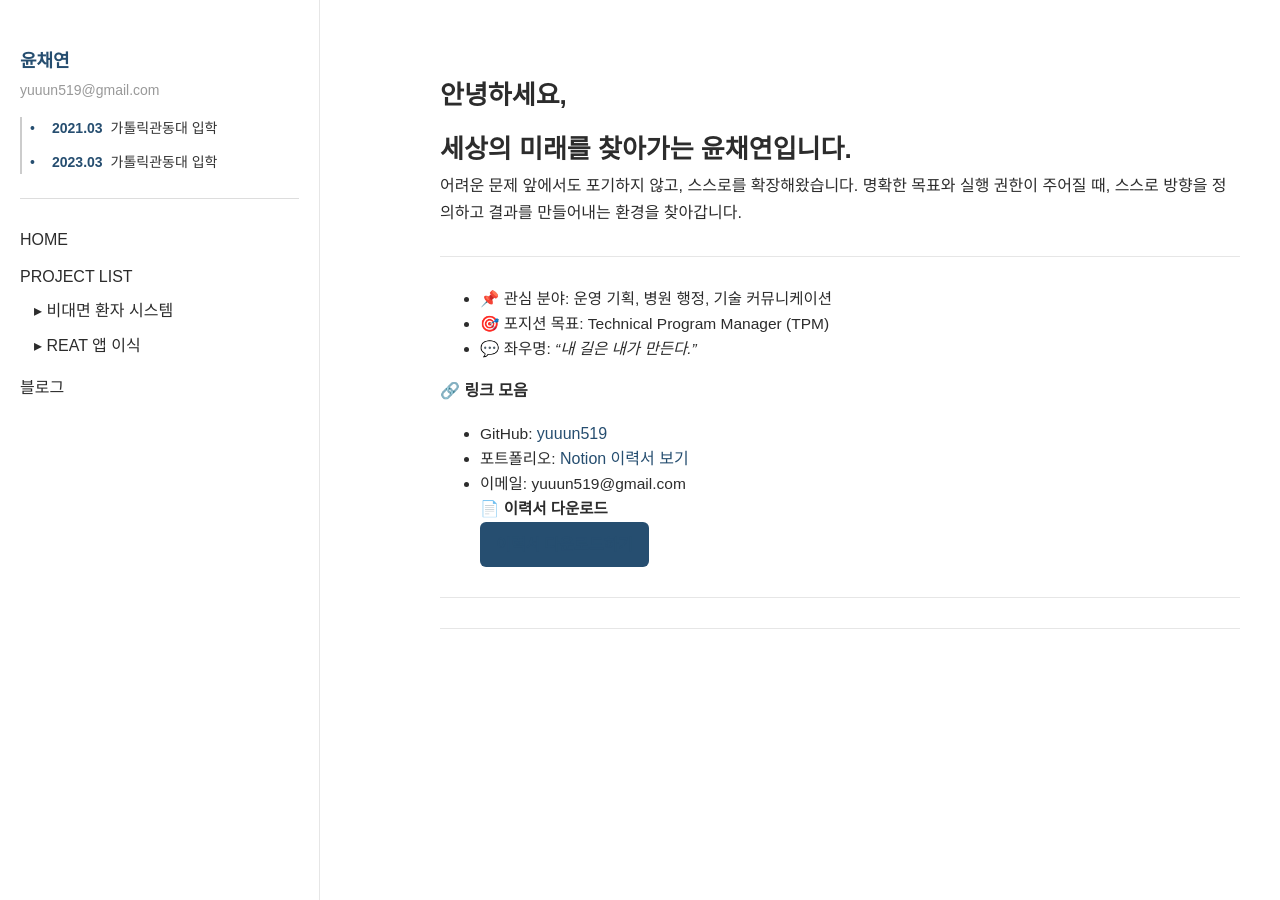
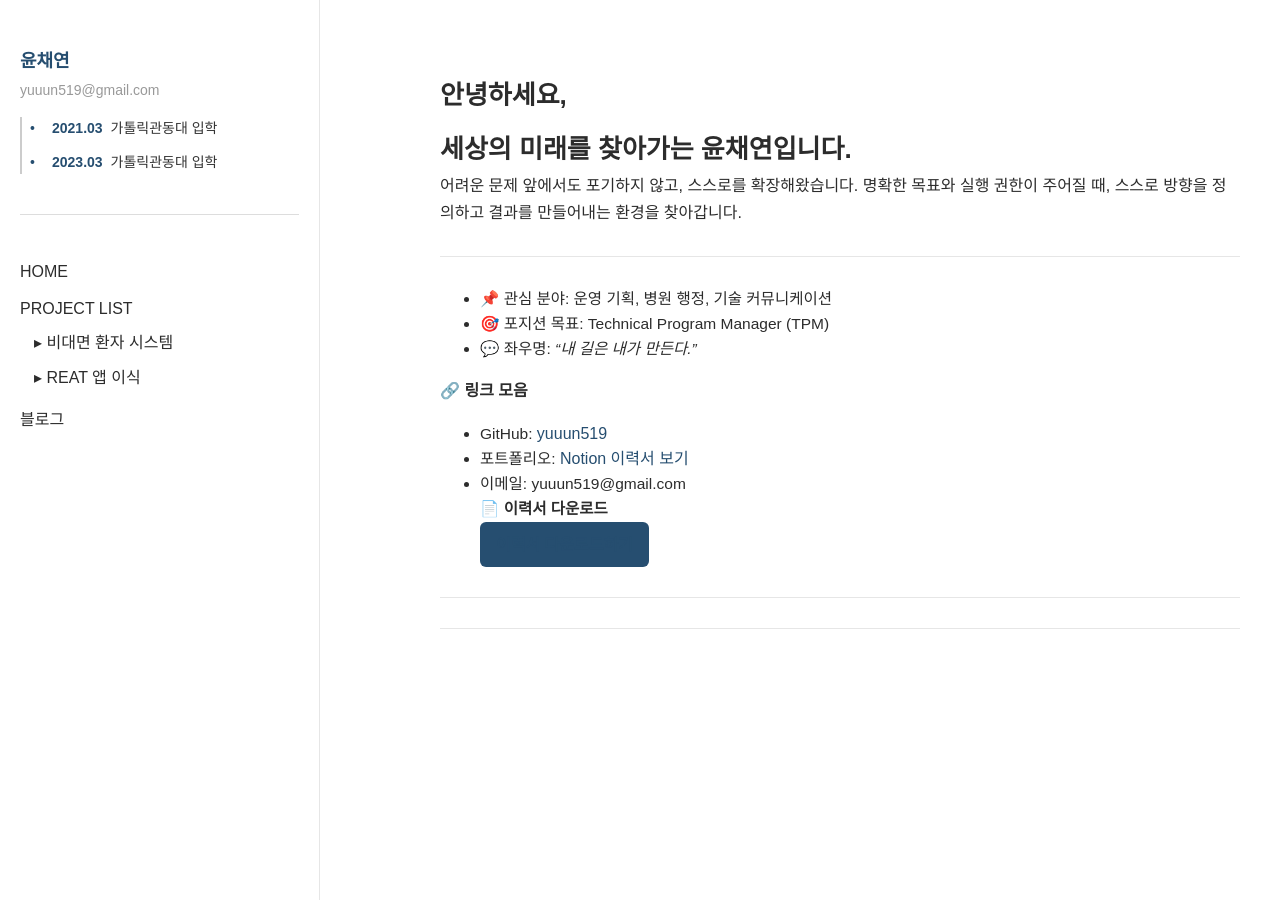
Before and after one commit to yuuun519/yuuun519.github.io, a Jekyll site: the page built from index.md, in a window 1280 px wide. Built offline with Jekyll 4.4.1, drawn with Linux system fonts in a browser that asks for light colours; some web fonts are replaced.

Commit message:
ver 0.0.16

```diff
--- a/assets/style.css
+++ b/assets/style.css
@@ -233,7 +233,7 @@
 .sidebar-separator {
   border: none;
   border-top: 1px solid #ddd;
-  margin: 24px 0;
+  margin: 40px 0;
 }
 
 /* 📌 반응형 (모바일) */
@@ -281,7 +281,7 @@
   }
 
   .content h1 {
-    font-size: 22px; /* ✅ 적당한 모바일 제목 크기 복원 */
+    font-size: 20px;
   }
 
   .nav-section a {
```
